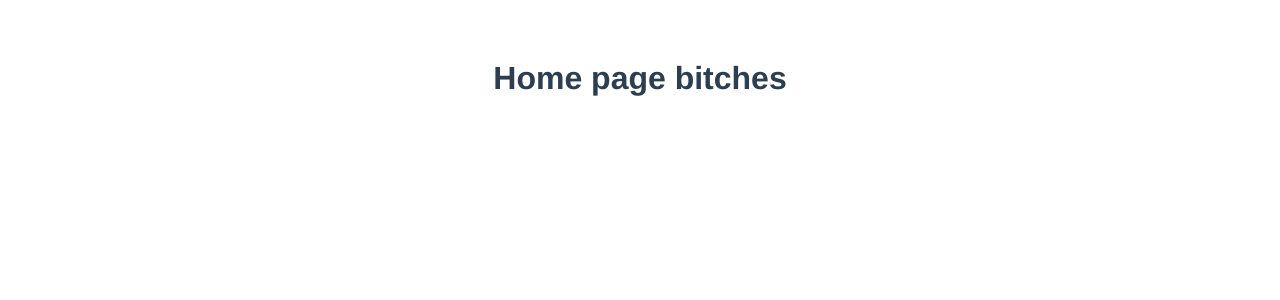
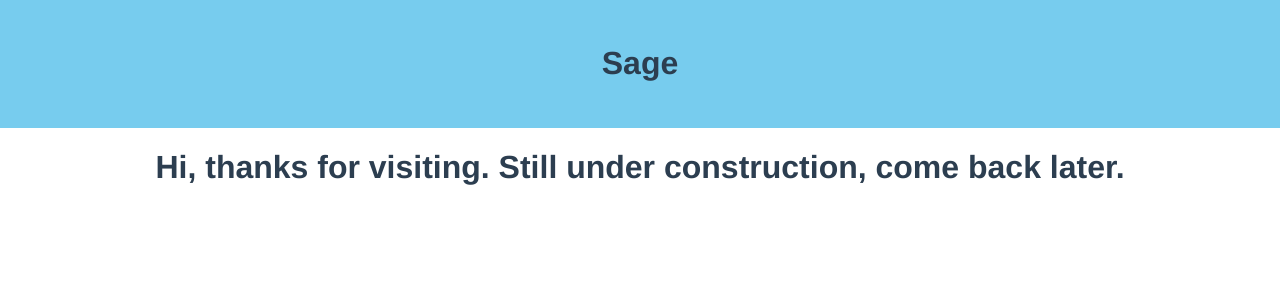
Before and after one commit to sageeprice/moody, a Vue app in the folder src/frontend/: page / in a window 1280 px wide. Shown: the top 300 px of the page. Built offline with nearby package versions, Linux system fonts and the light colour scheme.

Commit message:
Add simple header to pages

```diff
--- /dev/null
+++ b/src/frontend/src/components/Header.vue
@@ -0,0 +1,23 @@
+<template>
+  <div>
+    <header>
+      <h1>Sage</h1>
+    </header>
+  </div>
+</template>
+
+<script lang="ts">
+import Vue from 'vue'
+
+export default Vue.extend({
+   name: 'Header',
+   components: {},
+})
+</script>
+
+<style scoped>
+header {
+  background: #68c7ece5;
+  padding: 1.5rem;
+}
+</style>
--- a/src/frontend/src/pages/index/App.vue
+++ b/src/frontend/src/pages/index/App.vue
@@ -1,14 +1,18 @@
 <template>
   <div id="app">
-    <h1>Home page bitches</h1>
+    <Header/>
+    <h1>Hi, thanks for visiting. Still under construction, come back later.</h1>
   </div>
 </template>
 
 <script>
+import Header from "@/components/Header";
 
 export default {
   name: 'app',
-  components: {},
+  components: {
+    Header,
+  },
 }
 </script>
 
@@ -19,6 +23,8 @@ export default {
   -moz-osx-font-smoothing: grayscale;
   text-align: center;
   color: #2c3e50;
-  margin-top: 60px;
+}
+body {
+  margin: 0px;
 }
 </style>
--- a/src/frontend/src/pages/moody/App.vue
+++ b/src/frontend/src/pages/moody/App.vue
@@ -1,5 +1,6 @@
 <template>
   <div id="app">
+    <Header/>
     <!-- <img alt="Vue logo" src="./assets/logo.png"> -->
     <h2>big moods</h2>
     <div>
@@ -10,11 +11,13 @@
 
 <script>
 import MoodDisplay from '@/components/MoodDisplay.vue'
+import Header from "@/components/Header";
 
 export default {
   name: 'app',
   components: {
-    MoodDisplay
+    MoodDisplay,
+    Header,
   },
 }
 </script>
@@ -26,6 +29,8 @@ export default {
   -moz-osx-font-smoothing: grayscale;
   text-align: center;
   color: #2c3e50;
-  margin-top: 60px;
+}
+body {
+  margin: 0px;
 }
 </style>
--- a/src/frontend/src/pages/not-found/App.vue
+++ b/src/frontend/src/pages/not-found/App.vue
@@ -1,16 +1,20 @@
 <template>
   <div id="app">
-    <h1>404</h1>
+    <Header/>
+    <h2>404</h2>
     <p>Sorry, couldn't find what you're looking for. My b.</p>
-    <h2>¯\_(ツ)_/¯</h2>
+    <h3>¯\_(ツ)_/¯</h3>
   </div>
 </template>
 
 <script>
+import Header from '@/components/Header'
 
 export default {
   name: 'app',
-  components: {},
+  components: {
+    Header,
+  },
 }
 </script>
 
@@ -21,15 +25,17 @@ export default {
   -moz-osx-font-smoothing: grayscale;
   text-align: center;
   color: #2c3e50;
-  margin-top: 60px;
 }
-h1 {
+body {
+  margin: 0px;
+}
+h2 {
   font-size: 5rem;
 }
 p {
   font-size: 2rem;
 }
-h2 {
+h3 {
   font-size: 3rem;
 }
 </style>
```
